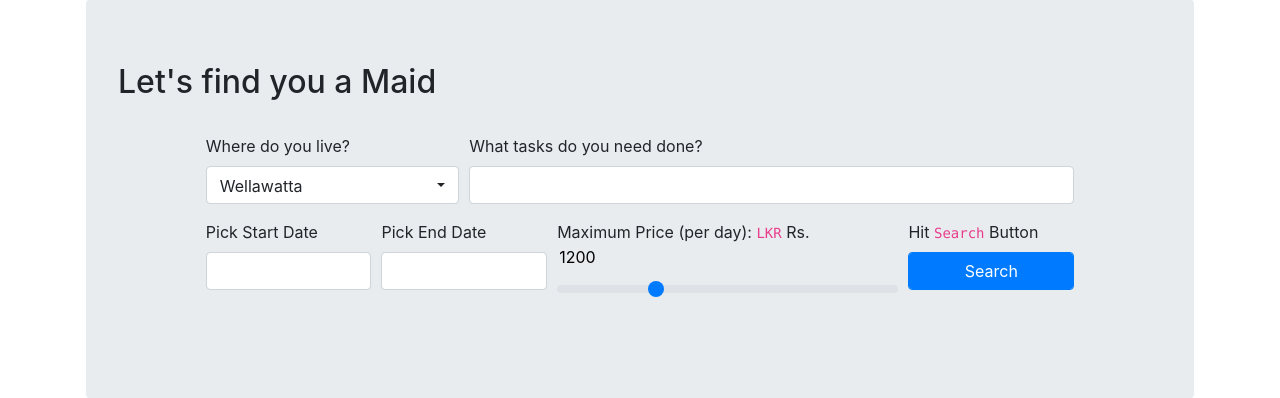
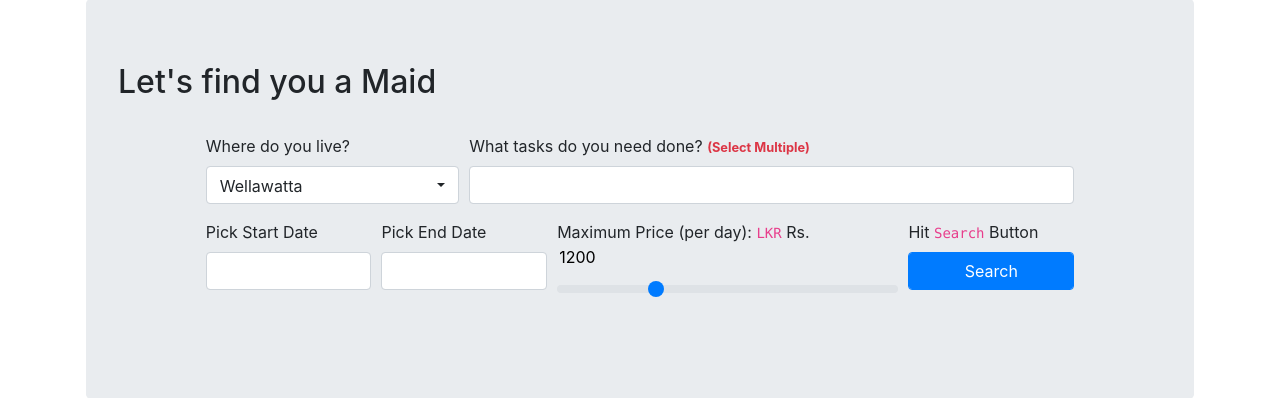
Before and after one commit to SeanCassiere/Group-Project-Home-Care, a PHP site: page / in a window 1280 px wide. Shown: the part 424-822 px from the top of the page. Run offline with PHP 8.4, Linux system fonts and the light colour scheme; some libraries are stand-ins or nearby versions.

Commit message:
Chore Selection UI Update

```diff
--- a/components/__maidSearchUI.php
+++ b/components/__maidSearchUI.php
@@ -15,8 +15,8 @@
           </select>
         </div>
         <div class="form-group col-xs-12 col-sm-12 col-md-8 col-lg-7">
-          <label for="findSkills">What tasks do you need done?</label>
-          <select id="findSkills" class="form-control selectpicker" name="findSkills[]" data-style="btn-light" multiple required>
+          <label for="findSkills">What tasks do you need done? <span class="text-danger text-bold text-danger-small-font">(Select Multiple)</span></label>
+          <select id="findSkills" class="form-control selectpicker show-tick" name="findSkills[]" data-style="btn-light" data-actions-box="true" multiple required>
             <option value="cooking">Cooking</option>
             <option value="cleaning">Cleaning</option>
             <option value="washing">Washing</option>
--- a/css/custom-styling.css
+++ b/css/custom-styling.css
@@ -4,6 +4,14 @@
 
 .text-orange {
   color: #fd7e14 !important;
+}
+
+.text-bold {
+  font-weight: bold;
+}
+
+.text-danger-small-font {
+  font-size: 0.8rem;
 }
 
 .bg-orange {
--- a/css/custom-styling.scss
+++ b/css/custom-styling.scss
@@ -6,6 +6,14 @@ $orange : #fd7e14;
 }
 .text-orange {
   color: $orange !important;
+}
+
+.text-bold {
+  font-weight: bold;
+}
+
+.text-danger-small-font {
+  font-size: 0.8rem;
 }
 
 .bg-orange {
```
Also changed, not shown: 1 other file.
